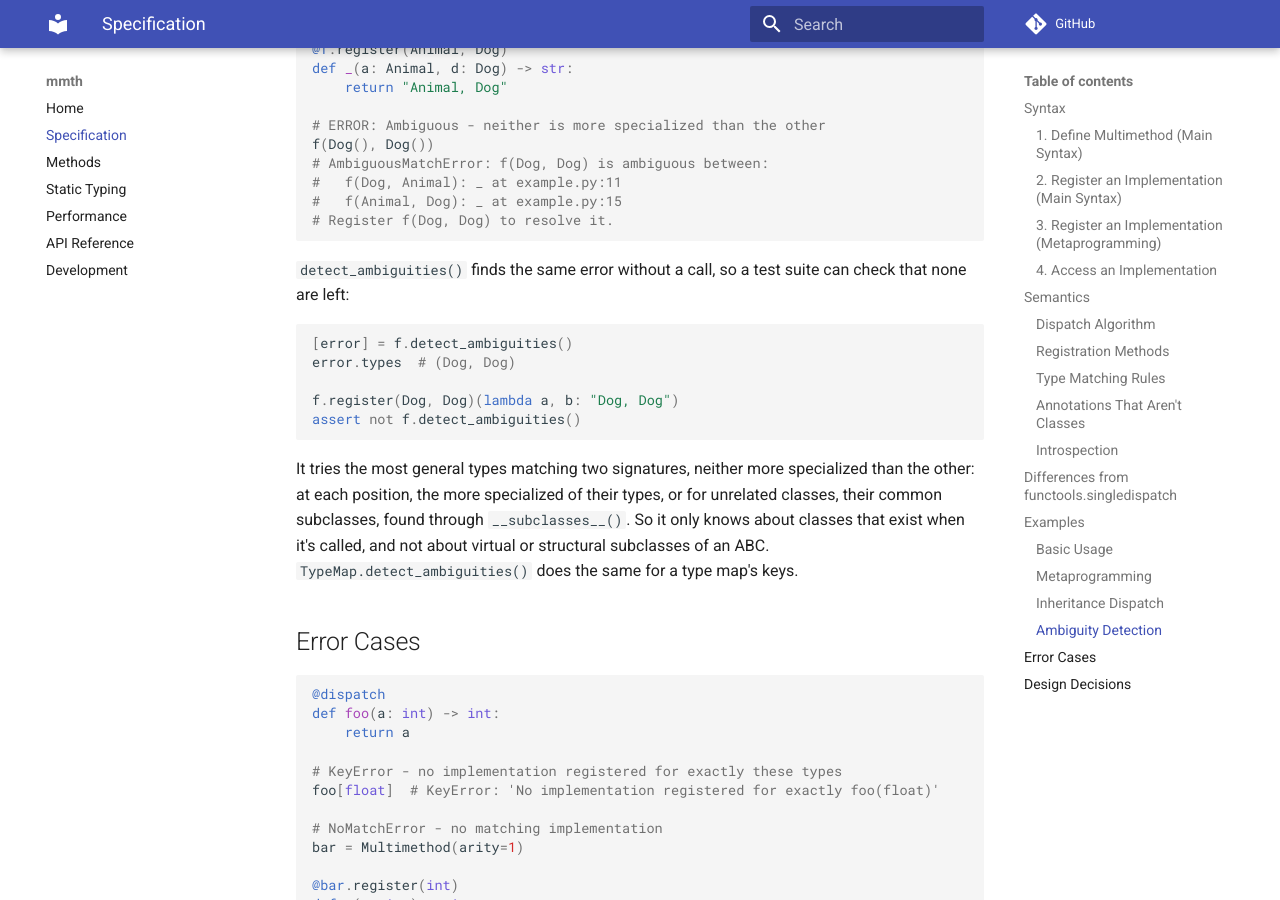
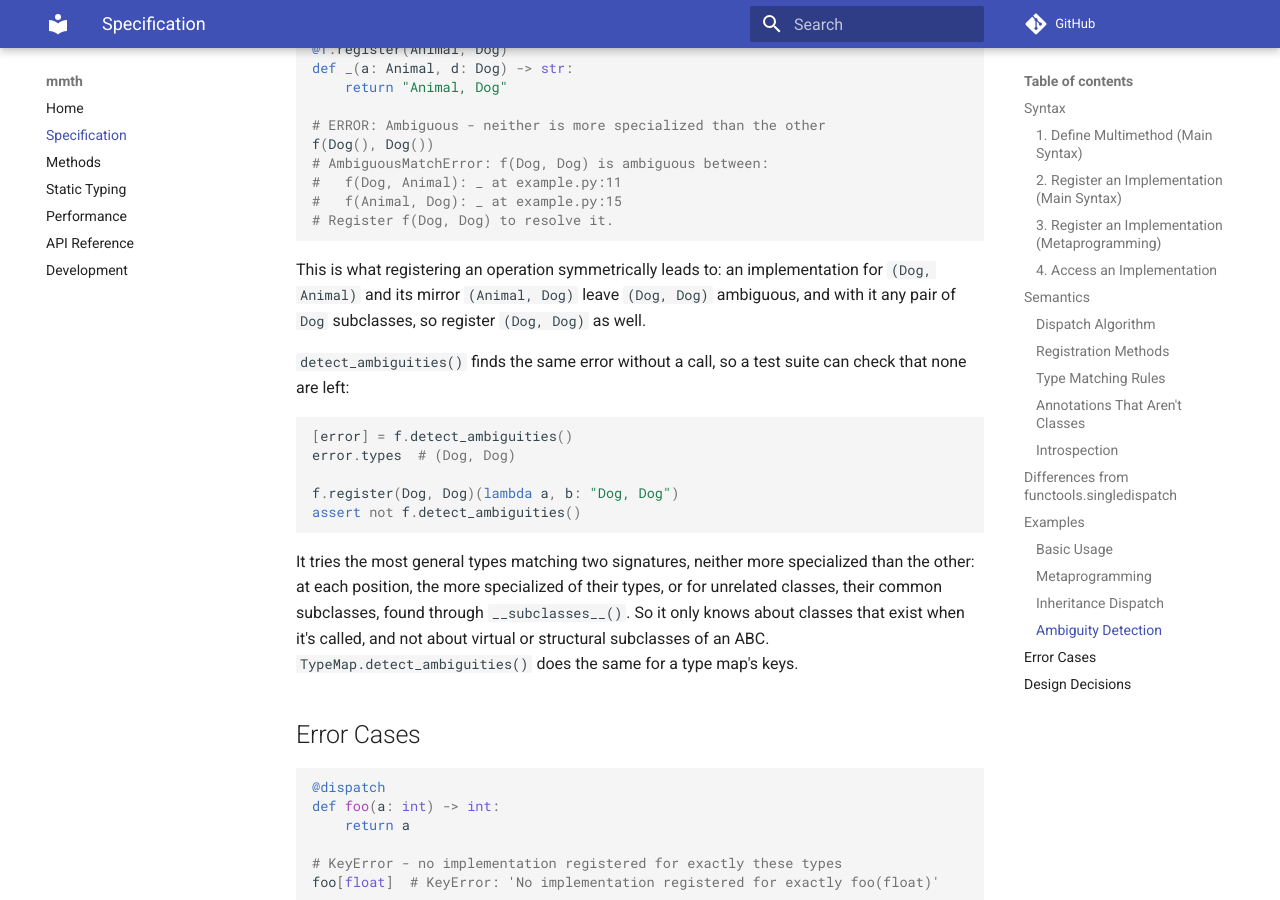
Before and after one commit to rlamy/mmth, an MkDocs documentation site: the page built from docs/specification.md, in a window 1280 px wide and 900 px high, scrolled down 7049 px. Built offline with MkDocs 1.6.1 and Material for MkDocs 9.7.7, drawn with Linux system fonts in a browser that asks for light colours; comment, search, counter and statistics services are not loaded.

Commit message:
Note that symmetric registrations need the same-type pair
Registering an implementation and its mirror image leaves the pair of
the more specialized type ambiguous, as found in SymPy's associative
operators.

````diff
--- a/docs/specification.md
+++ b/docs/specification.md
@@ -325,6 +325,11 @@ f(Dog(), Dog())
 # Register f(Dog, Dog) to resolve it.
 ```
 
+This is what registering an operation symmetrically leads to: an
+implementation for `(Dog, Animal)` and its mirror `(Animal, Dog)` leave
+`(Dog, Dog)` ambiguous, and with it any pair of `Dog` subclasses, so
+register `(Dog, Dog)` as well.
+
 `detect_ambiguities()` finds the same error without a call, so a test suite
 can check that none are left:
 
````
